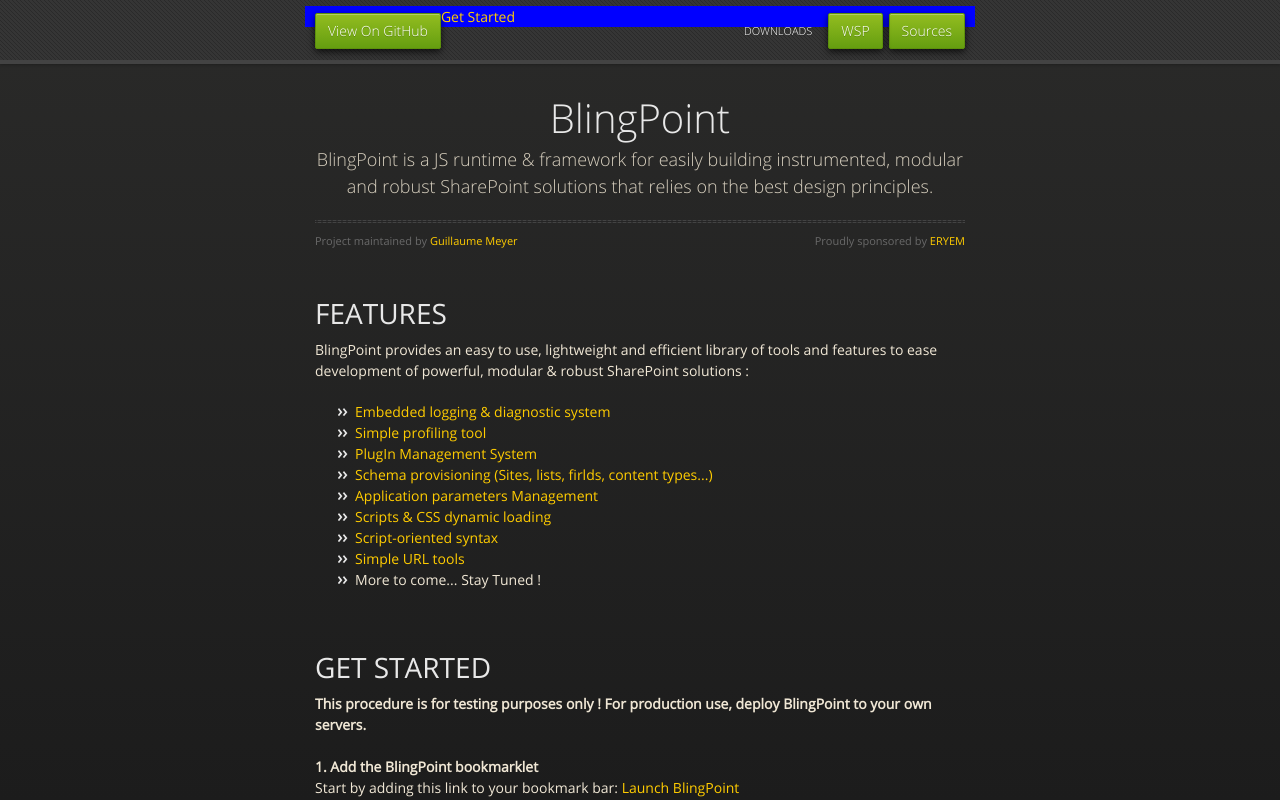
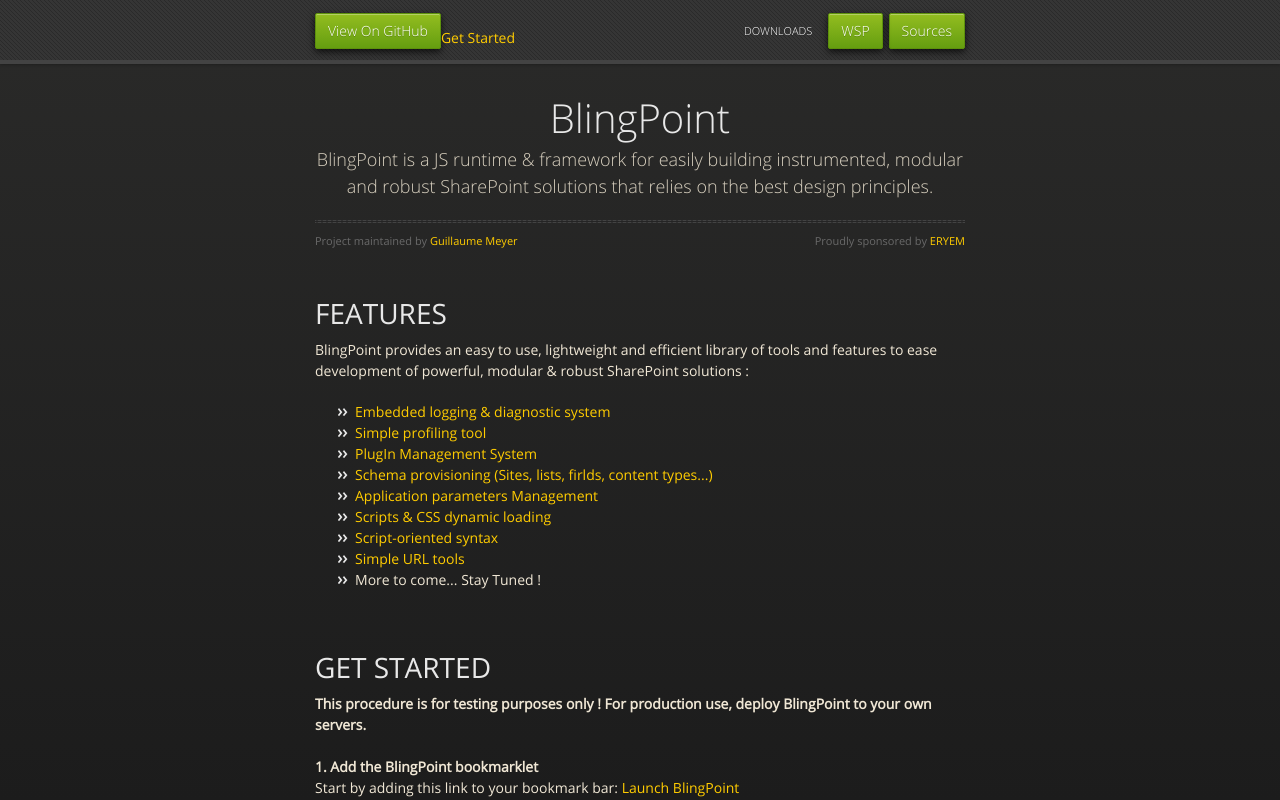
Before and after one commit to guillaumemeyer/BlingPoint, a plain HTML site: page index.html in a window 1280 px wide. Shown: the top 800 px of the page. Drawn offline with nearby package versions, Linux system fonts and the light colour scheme.

Commit message:
Update index.html

```diff
--- a/index.html
+++ b/index.html
@@ -25,9 +25,9 @@
           <li class="downloads"><a href="https://github.com/guillaumemeyer/BlingPoint/blob/master/SandBoxSolution/bin/Release/BlingPointSandBox.wsp?raw=true">WSP</a></li>
           <li class="title">DOWNLOADS</li>
         </nav>
-        <nav>
-          <a href="" onclick="scrollToAnchor('get-started')">Get Started</a>
-        </nav>
+        <br/>
+          <a href="" onclick="scrollToAnchor('get-started')"><span class="credits left">Get Started</span></a>
+
       </div><!-- end header -->
 
     <div class="wrapper">
@@ -37,7 +37,7 @@
           <h1>BlingPoint</h1>
           <p>BlingPoint is a JS runtime &amp; framework for easily building instrumented, modular and robust SharePoint solutions that relies on the best design principles.</p>
           <hr>
-          <span class="credits left">Project maintained by <a href="about.me/guillaumemeyer">Guillaume Meyer</a></span>
+          <span class="credits left">Project maintained by <a href="http://about.me/guillaumemeyer">Guillaume Meyer</a></span>
           <span class="credits right">Proudly sponsored by <a href="http://www.eryemconseil.com/">ERYEM</a></span>
         </div>
 
```
